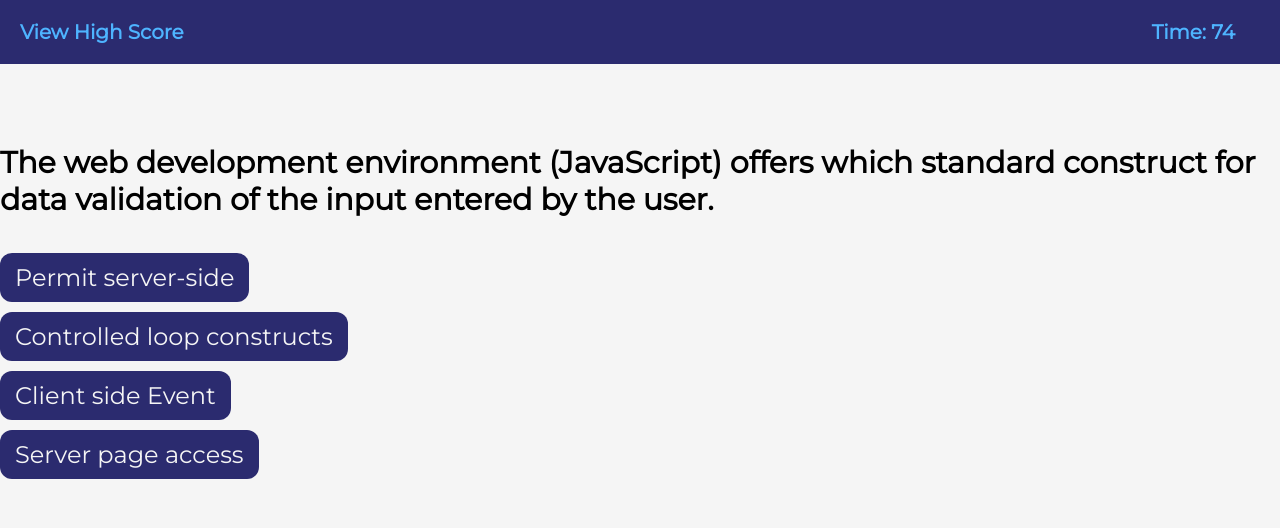
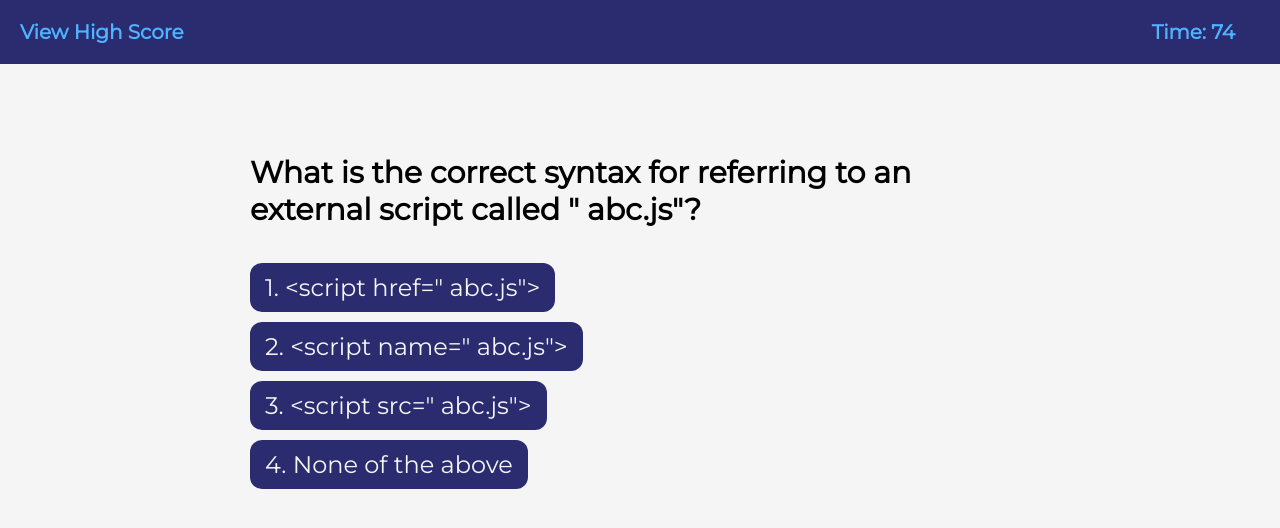
Before and after one commit to TigranBalayan10/code-quiz-tb, a plain HTML site: page index.html in a window 1280 px wide. Both pictures are taken after a click on the button "Start Quiz". Drawn offline with Linux system fonts and the light colour scheme.

Commit message:
style bug fixes and more question with shuffle

```diff
--- a/assets/css/styles.css
+++ b/assets/css/styles.css
@@ -45,6 +45,14 @@ main {
     justify-content: center;
     margin: 0;
     padding: 0;
+}
+
+.container {
+    width: 800px;
+    max-width: 80%;
+    background-color: whitesmoke;
+    border-radius: 5px;
+    padding: 10px;
 }
 
 .welcome {
--- a/assets/js/script.js
+++ b/assets/js/script.js
@@ -1,5 +1,6 @@
 var timerEl = document.getElementById('countdown');
 var container = document.getElementById('main-container');
+container.className = 'container';
 
 // startGame button
 var startGameButtonHandler = function (event) {
@@ -10,10 +11,14 @@ var startGameButtonHandler = function (event) {
         showQuestions();
     }
 };
+// shuffle questions
+
 // showQuestions in container and remove welcome massege
 var showQuestions = function (atIndex = 0) {
+    var shuffledQusetion;
+    shuffledQusetion = questions.sort(() => Math.random() - 0.5)
     // Set current question
-    var currentQuestion = questions[atIndex];
+    var currentQuestion = shuffledQusetion[atIndex];
     // clear container
     document.getElementById('main-container').innerHTML = '';
     // create new div for questions
@@ -30,7 +35,7 @@ var showQuestions = function (atIndex = 0) {
         var answersEl = document.createElement('button');
         answersEl.className = 'btn'
         // add functionality to answer buttons
-        answersEl.addEventListener('click', function() {
+        answersEl.addEventListener('click', function () {
             // when no questions left in array return to highscore
             if (atIndex === questions.length - 1) {
                 showHighscore();
@@ -63,7 +68,7 @@ var showQuestions = function (atIndex = 0) {
 
 var score;
 // create high score
-var showHighscore =  function () {
+var showHighscore = function () {
     if (timeInterval) {
         clearInterval(timeInterval);
         score = timeLeft;
@@ -94,21 +99,93 @@ var questions = [
         question:
             'The web development environment (JavaScript) offers which standard construct for data validation of the input entered by the user.',
         answers: [
-            { text: 'Permit server-side', correct: false },
-            { text: 'Controlled loop constructs', correct: true },
-            { text: 'Client side Event', correct: false },
-            { text: 'Server page access', correct: false },
+            { text: '1. Permit server-side', correct: false },
+            { text: '2. Controlled loop constructs', correct: true },
+            { text: '3. Client side Event', correct: false },
+            { text: '4. Server page access', correct: false },
         ],
     },
     {
         question: 'The script tag must be placed in __________',
         answers: [
-            { text: 'After the body tag', correct: false },
-            { text: 'the head tag', correct: false },
-            { text: 'the title or head', correct: false },
-            { text: 'the head or body', correct: true },
+            { text: '1. After the body tag', correct: false },
+            { text: '2. the head tag', correct: false },
+            { text: '3. the title or head', correct: false },
+            { text: '4. the head or body', correct: true },
         ],
     },
+    {
+        question: '______ tag is an extension to HTML that can enclose any number of JavaScript statements.',
+        answers: [
+            { text: '1. <SCRIPT>', correct: true },
+            { text: '2. <BODY>', correct: false },
+            { text: '3. <HEAD>', correct: false },
+            { text: '4. <TITLE>', correct: false },
+        ],
+    },
+    {
+        question: 'Which of the following is not considered a JavaScript operator?',
+        answers: [
+            { text: '1. new', correct: false },
+            { text: '2. this', correct: true },
+            { text: '3. delete', correct: false },
+            { text: '4. typeof', correct: false },
+        ],
+    },
+    {
+        question: 'Using _______ statement is how you test for a specific condition.',
+        answers: [
+            { text: '1. Select', correct: false },
+            { text: '2. If', correct: true },
+            { text: '3. Switch', correct: false },
+            { text: '4. For', correct: false },
+        ],
+    },
+    {
+        question: 'The _______ method of an Array object adds and/or removes elements from an array.',
+        answers: [
+            { text: '1. Reverse', correct: false },
+            { text: '2. Shift', correct: false },
+            { text: '3. Slice', correct: true },
+            { text: '4. Splice', correct: false },
+        ],
+    },
+    {
+        question: 'JavaScript entities start with _______ and end with _________.',
+        answers: [
+            { text: '1. Semicolon, colon', correct: false },
+            { text: '2. Semicolon, Ampersand', correct: false },
+            { text: '3. Ampersand, colon', correct: false },
+            { text: '4. Ampersand, semicolon', correct: true },
+        ],
+    },
+    {
+        question: '<script type="text/javascript"> x=4+"4" document.write(x) </script>. Output------?',
+        answers: [
+            { text: '1. 44', correct: true },
+            { text: '2. 8', correct: false },
+            { text: '3. 4', correct: false },
+            { text: '4. Error output', correct: false },
+        ],
+    },
+    {
+        question: 'Which of the following is the structure of an if statement?',
+        answers: [
+            { text: '1. if (conditional expression is true) thenexecute this codeend if', correct: false },
+            { text: '2. if (conditional expression is true)execute this codeend if', correct: false },
+            { text: '3. if (conditional expression is true)   {then execute this code>->}', correct: true },
+            { text: '4. if (conditional expression is true) then {execute this code}', correct: false },
+        ],
+    },
+    {
+        question: 'What is the correct syntax for referring to an external script called " abc.js"?',
+        answers: [
+            { text: '1. <script href=" abc.js">', correct: false },
+            { text: '2. <script name=" abc.js">', correct: false },
+            { text: '3. <script src=" abc.js">', correct: true },
+            { text: '4. None of the above', correct: false },
+        ],
+    }
 ];
 
 container.addEventListener('click', startGameButtonHandler);
```
